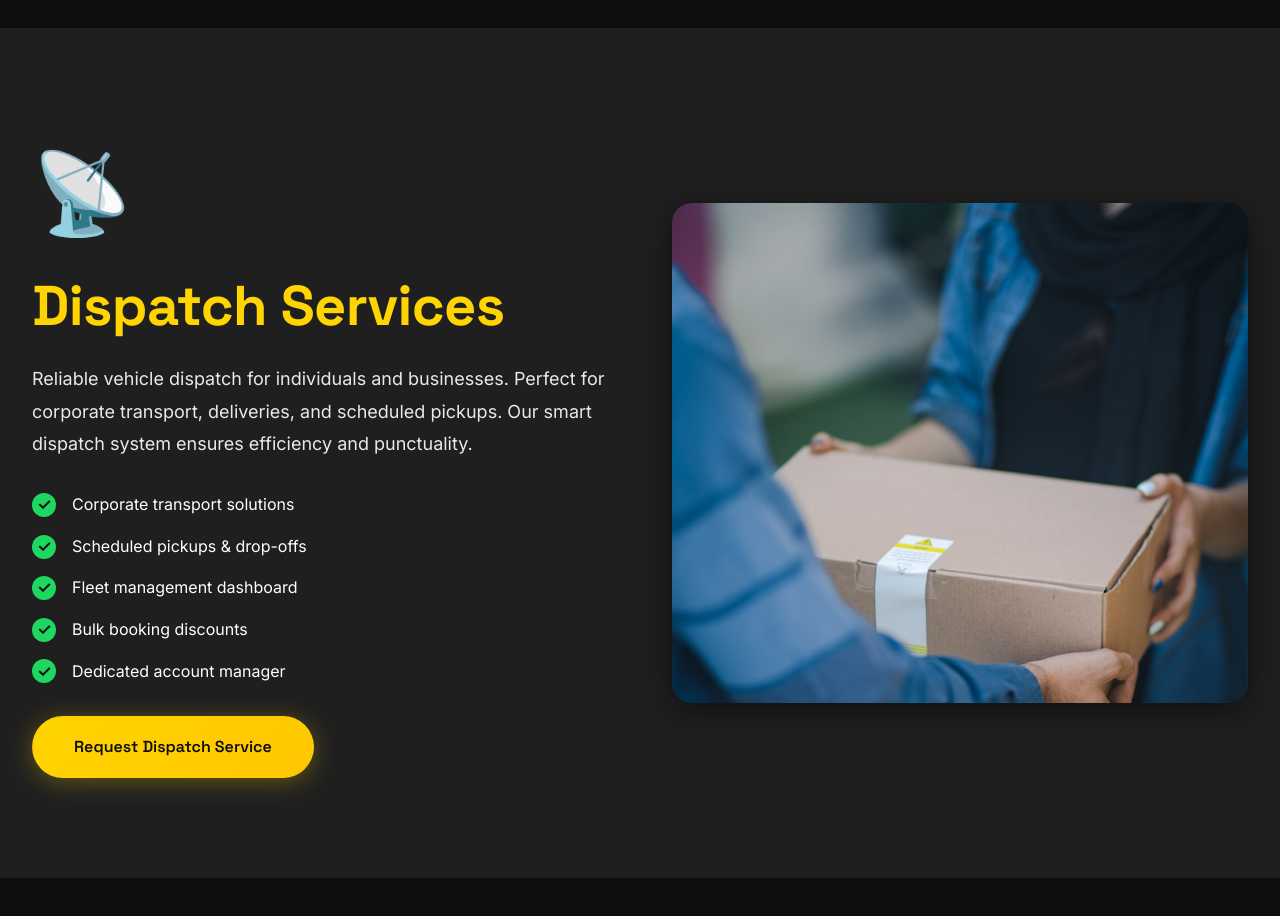
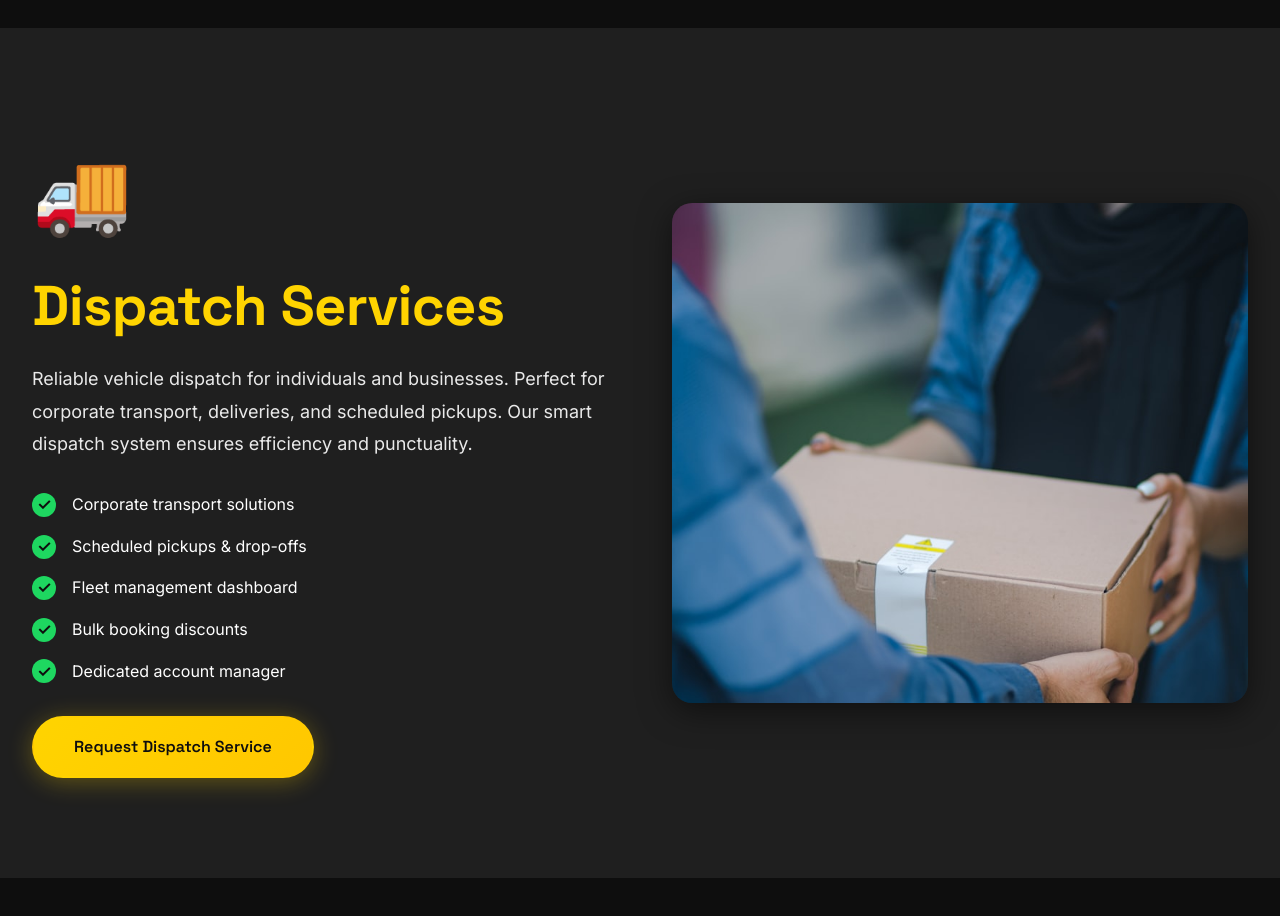
Before and after one commit to winnidebz1/DROPPIN-TECH-LIMITED, a plain HTML site: page services.html in a window 1280 px wide. Shown: the part 1260-2176 px from the top of the page. Drawn offline with Linux system fonts and the light colour scheme.

Commit message:
Update dispatch services icon on services page to delivery van

```diff
--- a/services.html
+++ b/services.html
@@ -210,7 +210,7 @@
                     <img src="images/dispatch.jpg" alt="DropPin Dispatch Services">
                 </div>
                 <div class="service-text">
-                    <div class="service-icon-large">📡</div>
+                    <div class="service-icon-large">🚚</div>
                     <h2>Dispatch Services</h2>
                     <p>Reliable vehicle dispatch for individuals and businesses. Perfect for corporate transport,
                         deliveries, and scheduled pickups. Our smart dispatch system ensures efficiency and punctuality.
```
